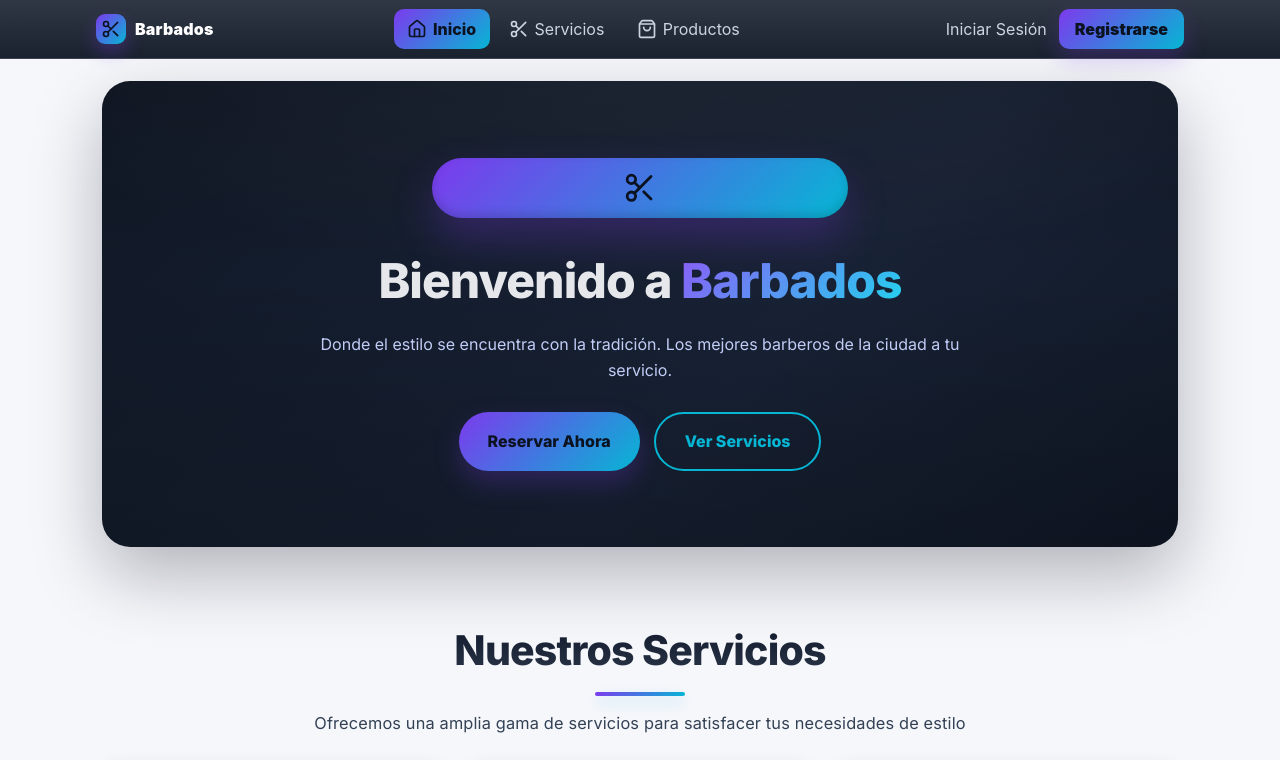
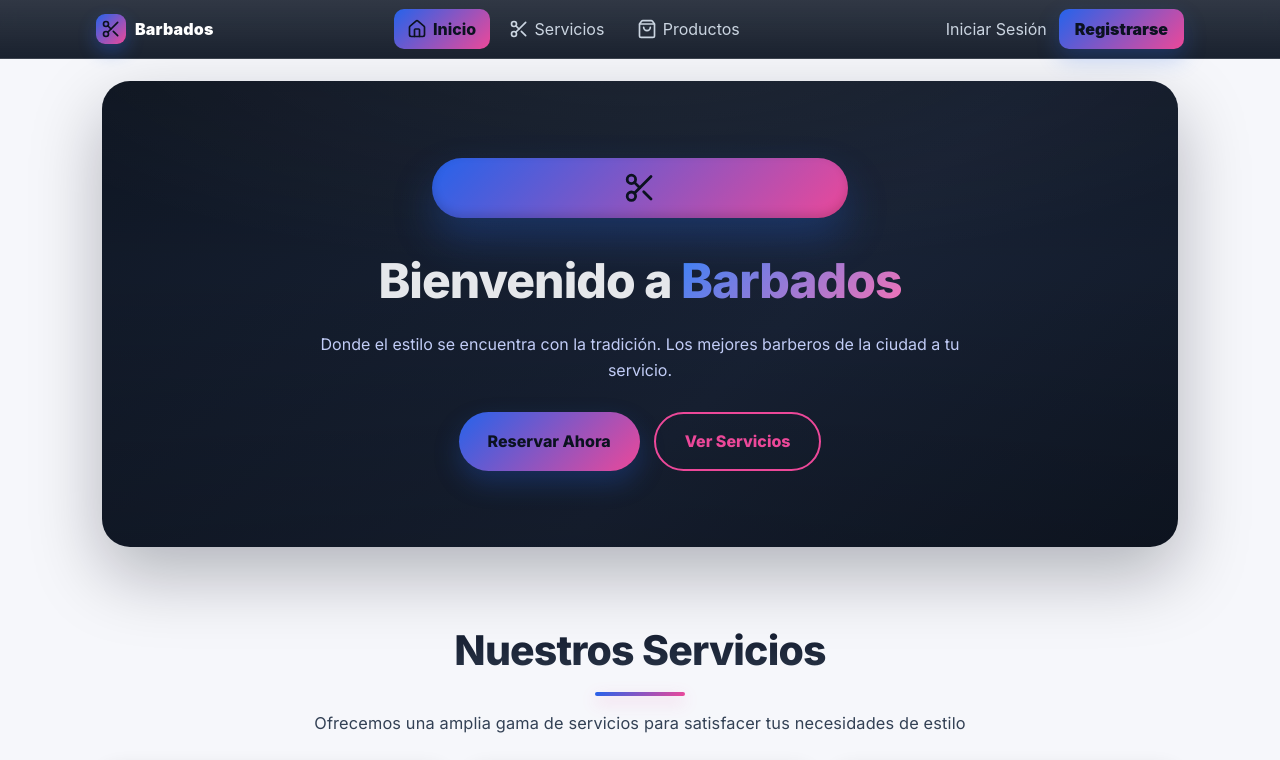
Before and after one commit to III9I0I9III/Sistema-Barberia, a React (Vite) app: page / in a window 1280 px wide. Shown: the top 760 px of the page. Built offline with nearby package versions, Linux system fonts and the light colour scheme; grey boxes are pictures that could not be loaded.

Commit message:
Primer commit

```diff
--- a/src/index.css
+++ b/src/index.css
@@ -4,7 +4,7 @@
 @import "tailwindcss";
 
 /* =========================================================
-   TOKENS — Paleta Pro (Indigo/Violet + Cyan) + radios/sombras
+   TOKENS — Paleta Pro (Royal Blue + Pink) + radios/sombras
 ========================================================= */
 :root{
   /* Base */
@@ -20,13 +20,13 @@
   --slate-200:#e2e8f0;
   --bg-app:#f6f7fb;
 
-  /* Brand / Accent */
-  --brand-700:#6d28d9;
-  --brand-600:#7c3aed;
-  --brand-500:#8b5cf6;
-  --accent-700:#0ea5e9;
-  --accent-600:#06b6d4;
-  --accent-500:#22d3ee;
+  /* Brand / Accent (nuevo esquema: azul + rosa) */
+  --brand-700:#1d4ed8; /* Royal Blue 700 */
+  --brand-600:#2563eb; /* Royal Blue 600 */
+  --brand-500:#3b82f6; /* Royal Blue 500 */
+  --accent-700:#be185d; /* Pink 700 */
+  --accent-600:#ec4899; /* Pink 600 */
+  --accent-500:#f472b6; /* Pink 500 */
 
   /* Compat (si tu JSX usa --gold-*) */
   --gold-700: var(--accent-700);
@@ -84,7 +84,7 @@ img{max-width:100%;height:auto;vertical-align:middle}
 .section-header h2::after{
   content:"";display:block;width:90px;height:4px;margin:.55rem auto 0;border-radius:999px;
   background:linear-gradient(135deg,var(--brand-600),var(--accent-600));
-  box-shadow:0 6px 16px rgba(6,182,212,.28);
+  box-shadow:0 6px 16px rgba(236,72,153,.28);
 }
 .section-header p{max-width:44rem;margin:.45rem auto 0;color:var(--slate-600);font-size:1.02rem;letter-spacing:.01em;}
 
@@ -108,7 +108,7 @@ img{max-width:100%;height:auto;vertical-align:middle}
 .logo-icon{
   background:linear-gradient(135deg,var(--brand-600),var(--accent-600));
   color:#0b1220;padding:.32rem;border-radius:9px;display:grid;place-items:center;
-  box-shadow:0 8px 18px rgba(124,58,237,.32);
+  box-shadow:0 8px 18px rgba(37,99,235,.32);
 }
 .nav-desktop{display:none;gap:.35rem;}
 .nav-link{
@@ -121,9 +121,9 @@ img{max-width:100%;height:auto;vertical-align:middle}
 .register-btn{
   display:inline-flex;align-items:center;gap:.5rem;padding:.5rem 1rem;border-radius:10px;
   background:linear-gradient(135deg,var(--brand-600),var(--accent-600));color:#0b1220;font-weight:900;text-decoration:none;transition:var(--t-fast);
-  box-shadow:0 10px 22px rgba(124,58,237,.25);
+  box-shadow:0 10px 22px rgba(37,99,235,.25);
 }
-.register-btn:hover{transform:translateY(-2px);box-shadow:0 16px 30px rgba(124,58,237,.33);}
+.register-btn:hover{transform:translateY(-2px);box-shadow:0 16px 30px rgba(37,99,235,.33);}
 .login-link{color:#cbd5e1;text-decoration:none;padding:.45rem .75rem;border-radius:10px;transition:var(--t-fast);}
 .login-link:hover{background:rgba(255,255,255,.06);color:#fff;}
 .nav-mobile{display:flex;overflow-x:auto;gap:.25rem;background:#0b1220;border-top:1px solid rgba(255,255,255,.06);padding:.4rem;}
@@ -159,7 +159,7 @@ img{max-width:100%;height:auto;vertical-align:middle}
 .hero-icon{
   width:min(26rem, 92%);height:3.75rem;margin:0 auto 1.6rem;display:flex;align-items:center;justify-content:center;border-radius:var(--r-pill);
   background:linear-gradient(135deg,var(--brand-600),var(--accent-600));
-  box-shadow:0 20px 40px rgba(124,58,237,.28),inset 0 -4px 10px rgba(0,0,0,.15);
+  box-shadow:0 20px 40px rgba(37,99,235,.28),inset 0 -4px 10px rgba(0,0,0,.15);
   transition:transform var(--t-fast);
 }
 .hero-icon:hover{transform:translateY(-2px) scale(1.02);}
@@ -175,17 +175,17 @@ img{max-width:100%;height:auto;vertical-align:middle}
 .btn-primary{
   display:inline-flex;align-items:center;gap:.5rem;padding:.9rem 1.8rem;border-radius:var(--r-pill);font-weight:900;text-decoration:none;
   background:linear-gradient(135deg,var(--brand-600),var(--accent-600));color:#0b1220;
-  box-shadow:0 12px 26px rgba(124,58,237,.25);transition:transform var(--t-fast),box-shadow var(--t-fast),filter var(--t-fast);
+  box-shadow:0 12px 26px rgba(37,99,235,.25);transition:transform var(--t-fast),box-shadow var(--t-fast),filter var(--t-fast);
 }
-.btn-primary:hover{transform:translateY(-2px);box-shadow:0 18px 42px rgba(124,58,237,.35);filter:saturate(1.05);}
+.btn-primary:hover{transform:translateY(-2px);box-shadow:0 18px 42px rgba(37,99,235,.35);filter:saturate(1.05);}
 .btn-secondary{
   display:inline-flex;align-items:center;gap:.5rem;padding:.9rem 1.8rem;border-radius:var(--r-pill);font-weight:900;text-decoration:none;
   border:2px solid var(--accent-600);color:var(--accent-600);transition:all var(--t-fast);
 }
-.btn-secondary:hover{background:var(--accent-600);color:#0b1220;transform:translateY(-2px);box-shadow:0 10px 24px rgba(6,182,212,.22);}
+.btn-secondary:hover{background:var(--accent-600);color:#0b1220;transform:translateY(-2px);box-shadow:0 10px 24px rgba(236,72,153,.22);}
 .btn-amber{
   display:inline-flex;align-items:center;gap:.5rem;background:var(--accent-600);color:#0b1220;padding:.75rem 1.2rem;border-radius:12px;
-  font-weight:900;border:none;cursor:pointer;transition:var(--t-fast);box-shadow:0 10px 22px rgba(6,182,212,.22);
+  font-weight:900;border:none;cursor:pointer;transition:var(--t-fast);box-shadow:0 10px 22px rgba(236,72,153,.22);
 }
 .btn-amber:hover{background:var(--accent-500);transform:translateY(-2px);}
 .btn-green{background:var(--ok);color:#fff;padding:.75rem 1.2rem;border-radius:12px;font-weight:900;border:none;cursor:pointer;transition:var(--t-fast);}
@@ -222,7 +222,7 @@ img{max-width:100%;height:auto;vertical-align:middle}
 .service-image{position:relative;height:220px;overflow:hidden;}
 .service-image img{width:100%;height:100%;object-fit:cover;transform:scale(1.02);transition:transform var(--t-slow),filter var(--t-fast);}
 .service-card:hover .service-image img{transform:scale(1.07);filter:saturate(1.03);}
-.service-price,.price-badge{position:absolute;top:12px;right:12px;z-index:2;padding:.45rem .9rem;border-radius:var(--r-pill);background:linear-gradient(135deg,var(--brand-600),var(--accent-600));color:#0b1220;font-weight:900;font-size:.9rem;box-shadow:0 10px 22px rgba(124,58,237,.28);transform:translateZ(30px);}
+.service-price,.price-badge{position:absolute;top:12px;right:12px;z-index:2;padding:.45rem .9rem;border-radius:var(--r-pill);background:linear-gradient(135deg,var(--brand-600),var(--accent-600));color:#0b1220;font-weight:900;font-size:.9rem;box-shadow:0 10px 22px rgba(37,99,235,.28);transform:translateZ(30px);}
 .service-content{padding:1.1rem 1.1rem .9rem;}
 .service-content h3{font-size:1.2rem;font-weight:900;color:var(--ink);margin-bottom:.35rem;}
 .service-content p{font-size:.95rem;color:var(--slate-600);}
@@ -252,7 +252,7 @@ img{max-width:100%;height:auto;vertical-align:middle}
 .favorite-btn:hover{background:#ef4444;color:#fff;}
 .favorite-active{background:#ef4444 !important;color:#fff !important;}
 .category-badge{position:absolute;bottom:12px;left:12px;z-index:2;transform:translateZ(20px);}
-.category-badge span{background:linear-gradient(135deg,var(--brand-600),var(--accent-600));color:#0b1220;font-weight:900;font-size:.75rem;padding:.28rem .7rem;border-radius:var(--r-pill);box-shadow:0 10px 20px rgba(124,58,237,.28);}
+.category-badge span{background:linear-gradient(135deg,var(--brand-600),var(--accent-600));color:#0b1220;font-weight:900;font-size:.75rem;padding:.28rem .7rem;border-radius:var(--r-pill);box-shadow:0 10px 20px rgba(37,99,235,.28);}
 .low-stock{position:absolute;bottom:12px;right:12px;z-index:2;transform:translateZ(20px);}
 .low-stock span{background:#ef4444;color:#fff;font-weight:900;font-size:.75rem;padding:.28rem .7rem;border-radius:var(--r-pill);}
 .product-content{padding:1.05rem;}
@@ -265,7 +265,7 @@ img{max-width:100%;height:auto;vertical-align:middle}
 .price{font-size:1.4rem;font-weight:900;color:var(--ink);}
 .stock{display:flex;align-items:center;gap:.35rem;color:var(--slate-500);font-size:.8rem;}
 .package-icon{width:.8rem;height:.8rem;}
-.buy-btn{display:inline-flex;align-items:center;gap:.5rem;background:linear-gradient(135deg,var(--brand-600),var(--accent-600));color:#0b1220;padding:.55rem 1rem;border-radius:12px;font-weight:900;border:none;cursor:pointer;transition:var(--t-fast);box-shadow:0 10px 22px rgba(124,58,237,.22);}
+.buy-btn{display:inline-flex;align-items:center;gap:.5rem;background:linear-gradient(135deg,var(--brand-600),var(--accent-600));color:#0b1220;padding:.55rem 1rem;border-radius:12px;font-weight:900;border:none;cursor:pointer;transition:var(--t-fast);box-shadow:0 10px 22px rgba(37,99,235,.22);}
 .buy-btn:hover{transform:translateY(-2px);}
 
 /* =========================================================
@@ -273,7 +273,7 @@ img{max-width:100%;height:auto;vertical-align:middle}
 ========================================================= */
 .cta{
   background:linear-gradient(135deg,var(--brand-600),var(--accent-600));
-  border-radius:var(--r-xl);padding:clamp(1.6rem,3vw,3rem) clamp(1rem,2.5vw,2rem);text-align:center;color:#0b1220;
+  border-radius:var(--r-xl);padding:clamp(1.6rem,3vw,2.4rem) clamp(1rem,2.5vw,2rem);text-align:center;color:#0b1220;
   box-shadow:var(--shadow-md);animation:glowPulse 6s ease-in-out infinite;
 }
 .cta h2{font-size:clamp(1.6rem,3vw,2.4rem);font-weight:900;margin-bottom:.6rem;}
@@ -315,7 +315,7 @@ img{max-width:100%;height:auto;vertical-align:middle}
 .main-content > div:has(> h2):has(input) > h2::before,
 #root > div:has(> h2):has(input) > h2::before{
   content:"";position:absolute;left:0;bottom:-6px;width:88px;height:88px;border-radius:50%;
-  background:linear-gradient(135deg,var(--brand-600),var(--accent-600));box-shadow:0 12px 30px rgba(124,58,237,.3);
+  background:linear-gradient(135deg,var(--brand-600),var(--accent-600));box-shadow:0 12px 30px rgba(37,99,235,.3);
 }
 .main-content > div:has(> h2):has(input) > h2::after,
 #root > div:has(> h2):has(input) > h2::after{
@@ -327,9 +327,9 @@ img{max-width:100%;height:auto;vertical-align:middle}
 }
 .main-content > div:has(> h2):has(input) > div:has(> label):has(> input) > label{color:#39465d;font-weight:800;}
 .main-content > div:has(> h2):has(input) > div:has(> label):has(> input) > input{width:100%;padding:.6rem .85rem;border:1px solid var(--slate-300);border-radius:.7rem;transition:.2s;}
-.main-content > div:has(> h2):has(input) > div:has(> label):has(> input) > input:focus{outline:none;border-color:var(--accent-600);box-shadow:0 0 0 2px #06b6d433;}
+.main-content > div:has(> h2):has(input) > div:has(> label):has(> input) > input:focus{outline:none;border-color:var(--accent-600);box-shadow:0 0 0 2px #ec489933;}
 .main-content > div:has(> h2):has(input) > button:first-of-type{
-  margin:.4rem 1.2rem 1rem;display:inline-flex;align-items:center;gap:.5rem;background:linear-gradient(135deg,var(--brand-600),var(--accent-600));color:#0b1220;padding:.7rem 1.2rem;border-radius:12px;font-weight:900;border:none;cursor:pointer;transition:var(--t-fast);box-shadow:0 10px 22px rgba(124,58,237,.22);
+  margin:.4rem 1.2rem 1rem;display:inline-flex;align-items:center;gap:.5rem;background:linear-gradient(135deg,var(--brand-600),var(--accent-600));color:#0b1220;padding:.7rem 1.2rem;border-radius:12px;font-weight:900;border:none;cursor:pointer;transition:var(--t-fast);box-shadow:0 10px 22px rgba(37,99,235,.22);
 }
 
 /* =========================================================
@@ -361,7 +361,7 @@ img{max-width:100%;height:auto;vertical-align:middle}
 .control input[type="date"],.control input[type="time"],.control select{
   width:100%;padding:.7rem .9rem;border:1px solid var(--slate-300);border-radius:.75rem;background:#fff;transition:.2s;
 }
-.control input:focus,.control select:focus{outline:none;border-color:var(--accent-600);box-shadow:0 0 0 2px #06b6d433;}
+.control input:focus,.control select:focus{outline:none;border-color:var(--accent-600);box-shadow:0 0 0 2px #ec489933;}
 .choices-grid{--col-min:230px;display:grid;grid-template-columns:repeat(auto-fit,minmax(var(--col-min),1fr));gap:.9rem;}
 .choice-card{
   position:relative;overflow:hidden;border-radius:14px;background:#fff;border:1px solid rgba(15,23,42,.06);box-shadow:var(--shadow-xxs);
@@ -373,7 +373,7 @@ img{max-width:100%;height:auto;vertical-align:middle}
 .choice-title{font-weight:900;color:#172034;}
 .choice-meta{font-size:.85rem;color:var(--slate-600);}
 .choice-price{font-weight:900;color:#172034;}
-.choice-card.selected{border-color:var(--accent-600);box-shadow:0 12px 22px rgba(6,182,212,.18);}
+.choice-card.selected{border-color:var(--accent-600);box-shadow:0 12px 22px rgba(236,72,153,.18);}
 .time-grid{display:flex;flex-wrap:wrap;gap:.5rem;}
 .slot{padding:.5rem .8rem;border-radius:10px;border:1px solid var(--slate-300);background:#fff;font-weight:800;color:#2a3750;cursor:pointer;transition:var(--t-fast);}
 .slot:hover{transform:translateY(-2px);box-shadow:var(--shadow-xs);}
@@ -393,9 +393,9 @@ img{max-width:100%;height:auto;vertical-align:middle}
 .btn-confirm{
   display:inline-flex;align-items:center;gap:.5rem;padding:.85rem 1.25rem;border-radius:12px;border:none;
   background:linear-gradient(135deg,var(--brand-600),var(--accent-600));color:#0b1220;
-  font-weight:900;cursor:pointer;box-shadow:0 12px 22px rgba(124,58,237,.22);transition:var(--t-fast);
+  font-weight:900;cursor:pointer;box-shadow:0 12px 22px rgba(37,99,235,.22);transition:var(--t-fast);
 }
-.btn-confirm:hover{transform:translateY(-2px);box-shadow:0 18px 36px rgba(124,58,237,.30);}
+.btn-confirm:hover{transform:translateY(-2px);box-shadow:0 18px 36px rgba(37,99,235,.30);}
 
 /* =========================================================
    *** AUTO‑SKIN para tu Book.tsx simple (h1 + 2 selects + date + time + botón)
@@ -425,7 +425,7 @@ img{max-width:100%;height:auto;vertical-align:middle}
 .main-content > div:has(> h1) > input[type="time"]:focus,
 #root > div:has(> h1) > select:focus,
 #root > div:has(> h1) > input[type="date"]:focus,
-#root > div:has(> h1) > input[type="time"]:focus{border-color:var(--accent-600);box-shadow:0 0 0 2px #06b6d433;}
+#root > div:has(> h1) > input[type="time"]:focus{border-color:var(--accent-600);box-shadow:0 0 0 2px #ec489933;}
 
 /* =========================================================
    ADMIN / BARBER — tabs y tablas (original base)
@@ -493,7 +493,7 @@ tr:hover{background:#f6f8fb;}
 .main-content > div:has(> h1) > p > button,
 .main-content > div:has(> h1 + ul) > ul > li > button{
   margin-top:.75rem;padding:.55rem .9rem;border-radius:12px;border:none;cursor:pointer;
-  background:linear-gradient(135deg,var(--brand-600),var(--accent-600));color:#0b1220;font-weight:900;transition:var(--t-fast);box-shadow:0 10px 22px rgba(124,58,237,.18);
+  background:linear-gradient(135deg,var(--brand-600),var(--accent-600));color:#0b1220;font-weight:900;transition:var(--t-fast);box-shadow:0 10px 22px rgba(37,99,235,.18);
 }
 .main-content > div:has(> h1) > div > button:hover,
 .main-content > div:has(> h1) > p > button:hover,
@@ -522,7 +522,7 @@ tr:hover{background:#f6f8fb;}
   width:100%;margin:.55rem 0;padding:.75rem .9rem;border:1px solid var(--slate-300);border-radius:.75rem;transition:.2s;font-size:.95rem;
 }
 .main-content > form input:focus, .main-content > div > form input:focus, #root > div > form input:focus{
-  outline:none;border-color:var(--accent-600);box-shadow:0 0 0 2px #06b6d433;
+  outline:none;border-color:var(--accent-600);box-shadow:0 0 0 2px #ec489933;
 }
 .main-content > form button[type="submit"], .main-content > div > form button[type="submit"], #root > div > form button[type="submit"]{
   width:100%;margin-top:.8rem;padding:.8rem 1rem;border:none;border-radius:.8rem;background:linear-gradient(135deg,var(--brand-600),var(--accent-600));color:#0b1220;font-weight:900;cursor:pointer;transition:var(--t-fast);
@@ -558,7 +558,7 @@ tr:hover{background:#f6f8fb;}
   content:""; display:block; height:6px; width:140px; margin:.55rem 0 0;
   border-radius:999px;
   background:linear-gradient(90deg,var(--brand-600),var(--accent-600));
-  box-shadow:0 8px 18px rgba(124,58,237,.25);
+  box-shadow:0 8px 18px rgba(37,99,235,.25);
 }
 
 /* Subtítulos de sección (Usuarios/Servicios) */
@@ -575,7 +575,7 @@ tr:hover{background:#f6f8fb;}
 #root > div:has(> h1):has(> h2) > h2::before{
   content:""; position:absolute; left:0; top:.25rem; bottom:.25rem; width:6px; border-radius:999px;
   background:linear-gradient(180deg,var(--brand-600),var(--accent-600));
-  box-shadow:0 0 0 3px rgba(124,58,237,.12);
+  box-shadow:0 0 0 3px rgba(37,99,235,.12);
 }
 
 /* Ítems renderizados como filas-card (funciona para tus <div> de map) */
@@ -609,7 +609,7 @@ tr:hover{background:#f6f8fb;}
   content:"";
   width:10px;height:10px;border-radius:50%;
   background:linear-gradient(135deg,var(--brand-600),var(--accent-600));
-  box-shadow:0 0 0 3px rgba(124,58,237,.18);
+  box-shadow:0 0 0 3px rgba(37,99,235,.18);
 }
 
 /* Si los ítems incluyen un “- $” o “- admin”, resalta el número/rol con gradiente (opcional) */
@@ -648,7 +648,7 @@ tr:hover{background:#f6f8fb;}
 .info-banner .bar{
   height:8px;border-radius:999px;margin-bottom:.7rem;
   background:linear-gradient(90deg,var(--brand-600),var(--accent-600));
-  box-shadow:0 12px 24px rgba(124,58,237,.28);
+  box-shadow:0 12px 24px rgba(37,99,235,.28);
 }
 
 /* Utilidades de badge */
```
